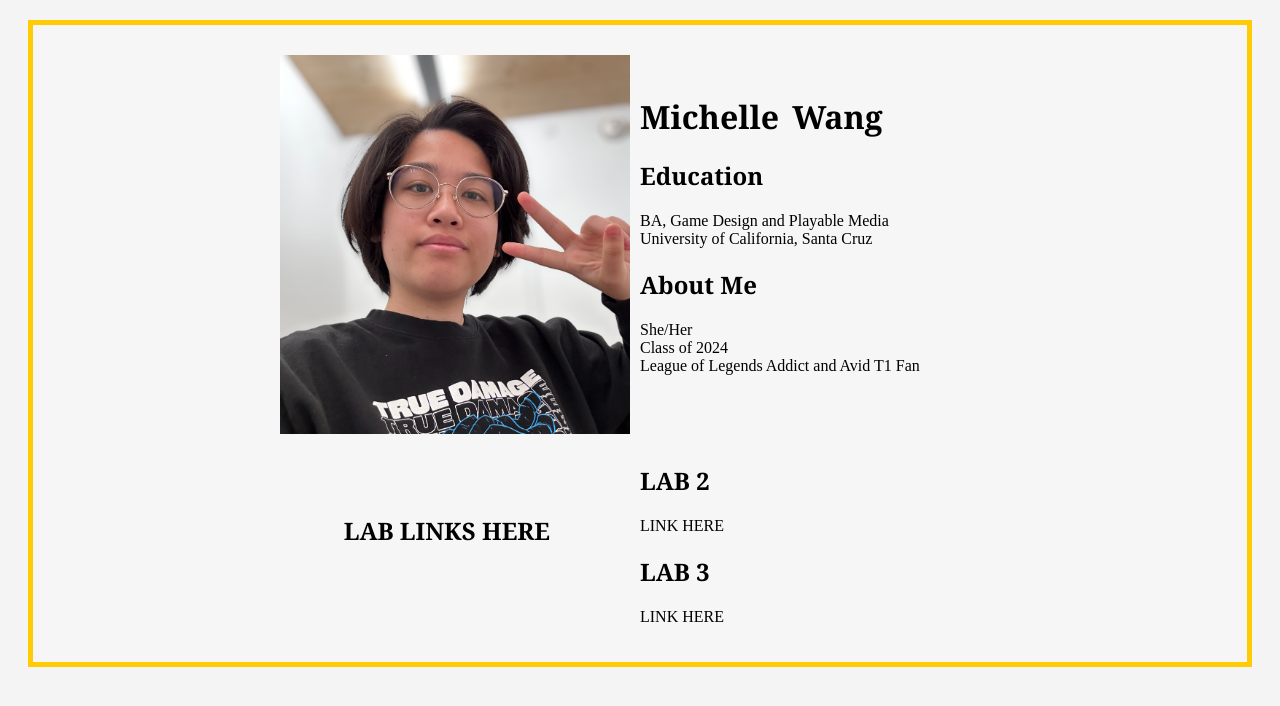
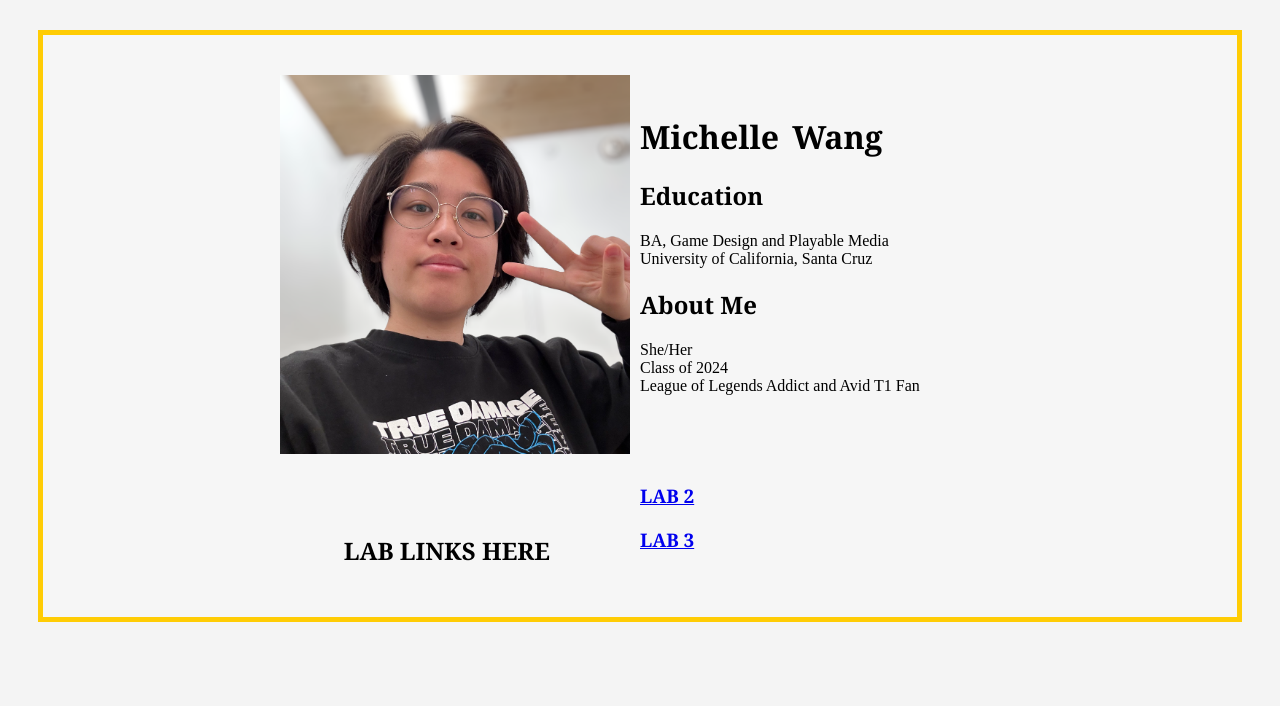
Before and after one commit to aikoijin/art101, a plain HTML site: page index.html in a window 1280 px wide. Drawn offline with nearby package versions, Linux system fonts and the light colour scheme.

Commit message:
CSS and HTML

```diff
--- a/css/site.css
+++ b/css/site.css
@@ -20,8 +20,8 @@ h1 {
 
 /* the hashtag in a CSS selector selects an element by id, e.g., id="content" */
 #content {
-  margin: 20px;
-  padding: 20px;
+  margin: 30px;
+  padding: 30px;
   border: solid 5px #ffcc04;
   background-color: #f6f6f6;
 }
--- a/index.html
+++ b/index.html
@@ -33,7 +33,7 @@
 	<!-- Style this page by changing the CSS in ../css/site.css or css/lab.css -->
 	<main id="content">
 		<div class="row">
-			<div class="column"><img class = "pfp-photo" img src="./img/Bel pfp.png" /></div>
+			<div class="column"><img class = "pfp-photo" src="./img/Bel pfp.png" alt ="Headshot Photo" /></div>
 		<div class = "column">
 			<div class = "bio">
 			<h1>Michelle Wang</h1>
@@ -64,13 +64,11 @@
 			</nav></div>
 		<div class = "column">
 			<div class="lab2">
-				<h2>LAB 2</h2>
-					<p>LINK HERE</p>
+				<a href="https://en.wikipedia.org/wiki/Cat" target = "_new"><h3>LAB 2</h3></a>
 			</div>
 
 			<div class = "lab3">
-				<h2>LAB 3</h2>
-					<p>LINK HERE</p>
+				<a href="https://en.wikipedia.org/wiki/Cat" target = "_new"><h3>LAB 3</h3></a>
 			</div>
 		</div>
 
```
